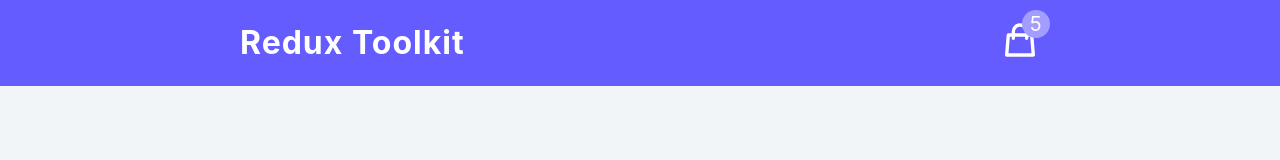
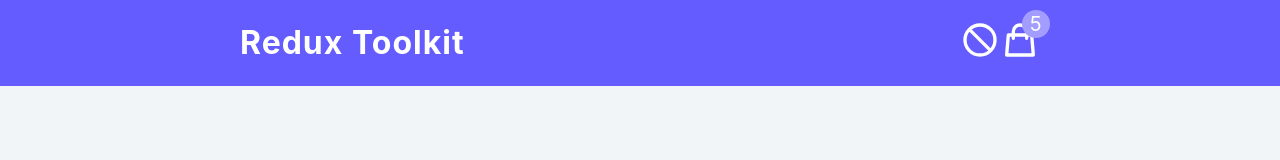
Before and after one commit to TraderCodes/Redux-learning-cart, a React (Create React App) app: page / in a window 1280 px wide. Shown: the top 160 px of the page. Built offline with nearby package versions, Linux system fonts and the light colour scheme.

Commit message:
added : icon

```diff
--- a/src/components/Navbar.js
+++ b/src/components/Navbar.js
@@ -1,18 +1,18 @@
-import { CartIcon } from '../icons';
+import { CartIcon, Testing } from '../icons';
 import { useSelector } from 'react-redux';
 
 import React from 'react';
 
 const Navbar = () => {
-  const amount = useSelector((store) => store.cart.amount )
+  const amount = useSelector((store) => store.cart.amount);
   return (
     <nav>
       <div className="nav-center">
         <h3>Redux toolkit</h3>
         <div className="nav-container">
+          <Testing></Testing>
           <CartIcon></CartIcon>
           <div className="amount-container">
-
             <p className="total-amount">{amount}</p>
           </div>
         </div>
--- a/src/icons.js
+++ b/src/icons.js
@@ -46,3 +46,22 @@
     </svg>
   );
 };
+
+
+export const Testing = () => {
+  return(<svg
+    xmlns="http://www.w3.org/2000/svg"
+    className="h-6 w-6"
+    fill="none"
+    viewBox="0 0 24 24"
+    stroke="currentColor"
+    strokeWidth={2}
+    >
+    <path
+      strokeLinecap="round"
+      strokeLinejoin="round"
+      d="M18.364 18.364A9 9 0 005.636 5.636m12.728 12.728A9 9 0 015.636 5.636m12.728 12.728L5.636 5.636"
+      />
+  </svg>
+)
+}
```
